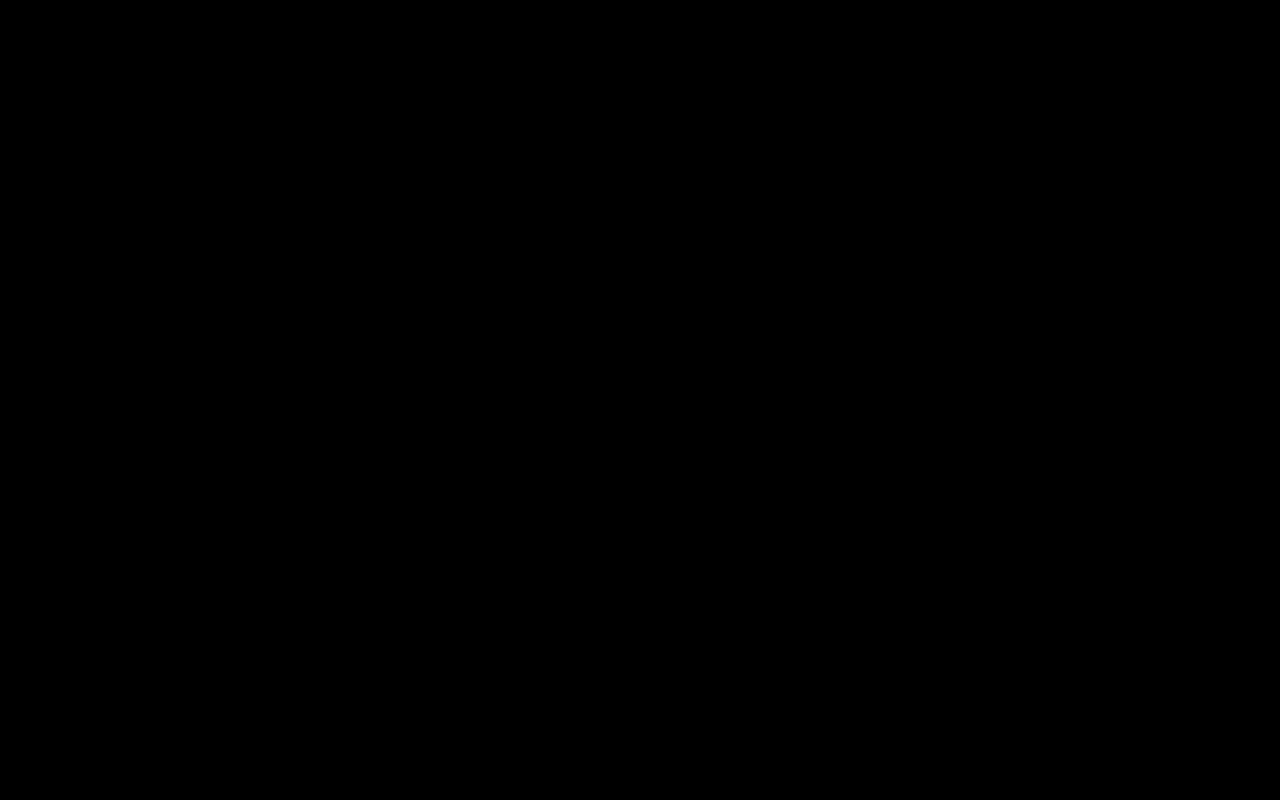
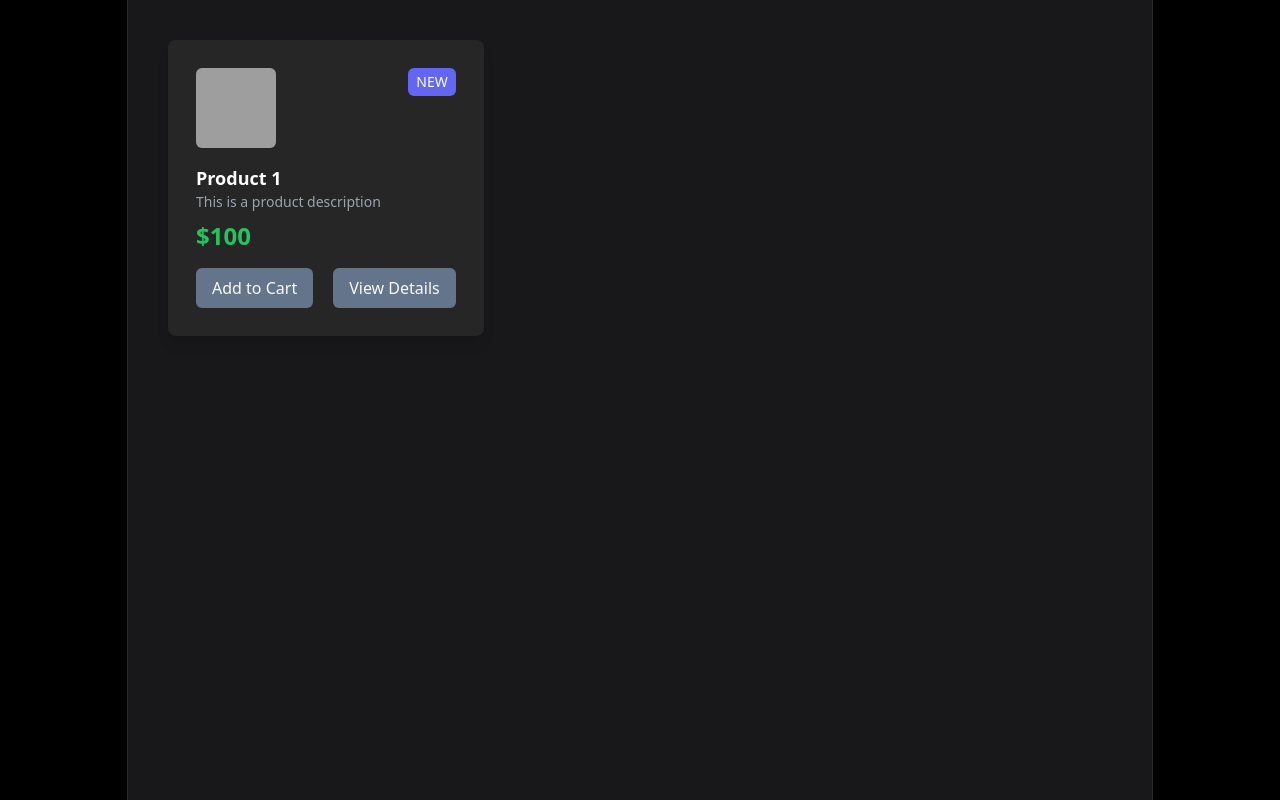
Before and after one commit to JavaScript-Mastery-Pro/react-patterns-made-simple, a React (Vite) app: page /composition/exercise/problem in a window 1280 px wide. Before the commit this address had no page. Built offline with nearby package versions, Linux system fonts and the light colour scheme; grey boxes are pictures that could not be loaded.

Commit message:
feat: composition exercise

```diff
--- a/src/App.jsx
+++ b/src/App.jsx
@@ -13,6 +13,9 @@ import RenderPropsPattern from "./routes/render-props";
 import HOCExercise from "./routes/hoc/exercise/problem";
 import HOCExerciseSolution from "./routes/hoc/exercise/solution";
 
+import CompositionExercise from "./routes/composition/exercise/problem";
+import CompositionExerciseSolution from "./routes/composition/exercise/solution";
+
 function App() {
   return (
     <div className="bg-black min-h-screen w-full">
@@ -25,8 +28,18 @@ function App() {
           path="/hoc/exercise/solution"
           element={<HOCExerciseSolution />}
         />
+
         <Route path="/composition/with" element={<WithComposition />} />
         <Route path="/composition/without" element={<WithoutComposition />} />
+        <Route
+          path="/composition/exercise/problem"
+          element={<CompositionExercise />}
+        />
+        <Route
+          path="/composition/exercise/solution"
+          element={<CompositionExerciseSolution />}
+        />
+
         <Route path="/compound" element={<CompoundPattern />} />
         <Route path="portal/with" element={<WithPortal />} />
         <Route path="portal/without" element={<WithoutPortal />} />
--- a/src/index.css
+++ b/src/index.css
@@ -132,6 +132,43 @@
   .tab-panels {
     @apply mt-4 p-4 bg-black-200 rounded-lg text-gray-300;
   }
+
+  /* Composition Card Exercise */
+  .card {
+    @apply bg-black-100 text-white rounded-lg shadow-lg p-7 w-fit;
+  }
+
+  .card-header {
+    @apply flex items-start justify-between;
+
+    img {
+      @apply size-20 object-cover rounded-md;
+    }
+  }
+
+  .card-badge {
+    @apply bg-indigo-500 text-white px-2 py-1 rounded-md text-sm;
+  }
+
+  .card-body {
+    @apply mt-4;
+
+    h3 {
+      @apply text-lg font-bold;
+    }
+
+    p {
+      @apply text-sm text-gray-400;
+    }
+  }
+
+  .card-price {
+    @apply mt-2 text-2xl font-bold text-green-500;
+  }
+
+  .card-footer {
+    @apply flex gap-5 mt-4;
+  }
 }
 
 @layer utilities {
--- /dev/null
+++ b/src/routes/composition/exercise/problem.jsx
@@ -0,0 +1,33 @@
+const product = {
+  image:
+    "https://images.unsplash.com/photo-1542291026-7eec264c27ff?q=80&w=1740&auto=format&fit=crop&ixlib=rb-4.1.0&ixid=M3wxMjA3fDB8MHxwaG90by1wYWdlfHx8fGVufDB8fHx8fA%3D%3D",
+  name: "Product 1",
+  description: "This is a product description",
+  price: 100,
+  isNew: true,
+};
+
+// Monolithic card component
+const App = () => {
+  return (
+    <main className="container text-amber-50">
+      <div className="card">
+        <div className="card-header">
+          <img src={product.image} alt={product.name} />
+          <div className="card-badge">{product.isNew ? "NEW" : ""}</div>
+        </div>
+        <div className="card-body">
+          <h3>{product.name}</h3>
+          <p>{product.description}</p>
+          <div className="card-price">${product.price}</div>
+        </div>
+        <div className="card-footer">
+          <button>Add to Cart</button>
+          <button>View Details</button>
+        </div>
+      </div>
+    </main>
+  );
+};
+
+export default App;
--- /dev/null
+++ b/src/routes/composition/exercise/solution.jsx
@@ -0,0 +1,108 @@
+/* Sample product data we will display. In production this might come from an API. */
+const product = {
+  image:
+    "https://images.unsplash.com/photo-1542291026-7eec264c27ff?q=80&w=1740&auto=format&fit=crop&ixlib=rb-4.1.0&ixid=M3wxMjA3fDB8MHxwaG90by1wYWdlfHx8fGVufDB8fHx8fA%3D%3D",
+  name: "Product 1",
+  description: "This is a product description",
+  price: 100,
+  isNew: true,
+};
+
+/* ---------------------------------------------------------------------------
+   1. Card – outer shell that provides padding, background, and rounded corners
+--------------------------------------------------------------------------- */
+const Card = ({ children }) => <div className="card">{children}</div>;
+
+/* ---------------------------------------------------------------------------
+   2. CardHeader – shows the product image.
+      It is also a “slot” for overlay children such as a badge.
+--------------------------------------------------------------------------- */
+const CardHeader = ({ image, children }) => (
+  /* The parent is relative so overlay children can be absolutely positioned. */
+  <div className="card-header">
+    <img src={image} alt="Product" className="w-full rounded" />
+    {children /* overlay content, e.g., badge */}
+  </div>
+);
+
+/* ---------------------------------------------------------------------------
+   3. CardBadge – tiny label that appears on top‑left of the header
+--------------------------------------------------------------------------- */
+const CardBadge = ({ label }) =>
+  label ? <span className="card-badge">{label}</span> : null;
+
+/* ---------------------------------------------------------------------------
+   4. CardBody – title and description block
+--------------------------------------------------------------------------- */
+const CardBody = ({ title, description }) => (
+  <div className="card-body">
+    <h3>{title}</h3>
+    <p>{description}</p>
+  </div>
+);
+
+/* ---------------------------------------------------------------------------
+   5. CardPrice – highlights the price separately so we can place it anywhere
+--------------------------------------------------------------------------- */
+const CardPrice = ({ value }) => <p className="card-price">${value}</p>;
+
+/* ---------------------------------------------------------------------------
+   6. CardFooter – container for one or more action buttons
+--------------------------------------------------------------------------- */
+const CardFooter = ({ children }) => (
+  <div className="card-footer">{children}</div>
+);
+
+/* ---------------------------------------------------------------------------
+   ProductCard – assembled entirely from the smaller parts above.
+   Notice we can swap, remove, or add pieces without changing the internals
+   of each block – that’s the power of composition.
+--------------------------------------------------------------------------- */
+const ProductCard = ({ product }) => {
+  return (
+    <Card>
+      <CardHeader image={product.image}>
+        {/* The badge is optional; shown only if product.isNew is true */}
+        <CardBadge label={product.isNew ? "NEW" : ""} />
+      </CardHeader>
+
+      <CardBody title={product.name} description={product.description} />
+
+      <CardPrice value={product.price} />
+
+      <CardFooter>
+        <button>Add to Cart</button>
+        <button>View Details</button>
+      </CardFooter>
+    </Card>
+  );
+};
+
+/* ---------------------------------------------------------------------------
+   App – renders a single ProductCard using the composition helpers.
+   In a real shop you might map over a list of products and render many cards.
+--------------------------------------------------------------------------- */
+const App = () => (
+  <main className="container">
+    <ProductCard product={product} />
+  </main>
+);
+
+export default App;
+
+/* ---------------------------------------------------------------------------
+   Why this is better than the monolithic version:
+
+   • Reusability: Want a compact card for “featured” items? Reuse CardHeader
+     and CardPrice only, omit CardBody. No duplication needed.
+
+   • Maintainability: Styling or logic changes live in one small component.
+     Adjust CardBadge once; every card badge updates automatically.
+
+   • Flexibility: Designers can reorder pieces in JSX to form different
+     layouts (horizontal cards, media‑heavy cards, etc.) without rewriting
+     large chunks of markup.
+
+   • Testability: Each piece is a pure, isolated unit, making it trivial
+     to cover with small focused tests.
+--------------------------------------------------------------------------- */
--- a/src/routes/home.jsx
+++ b/src/routes/home.jsx
@@ -36,6 +36,18 @@ const patterns = [
     description:
       "A demo showing how the Composition Pattern helps to create reusable and flexible components.",
     path: "/composition/with",
+  },
+  {
+    title: "Composition Card Exercise",
+    description:
+      "An exercise to refactor a monolithic ProductCard into flexible, composable components using the Composition Pattern.",
+    path: "/composition/exercise/problem",
+  },
+  {
+    title: "Composition Card Solution",
+    description:
+      "A solution showing how to break down a complex ProductCard into reusable components using Composition Pattern.",
+    path: "/composition/exercise/solution",
   },
   {
     title: "Compound Components Pattern",
```
Also changed, not shown: src/routes/composition/exercise/readme.md (added).
